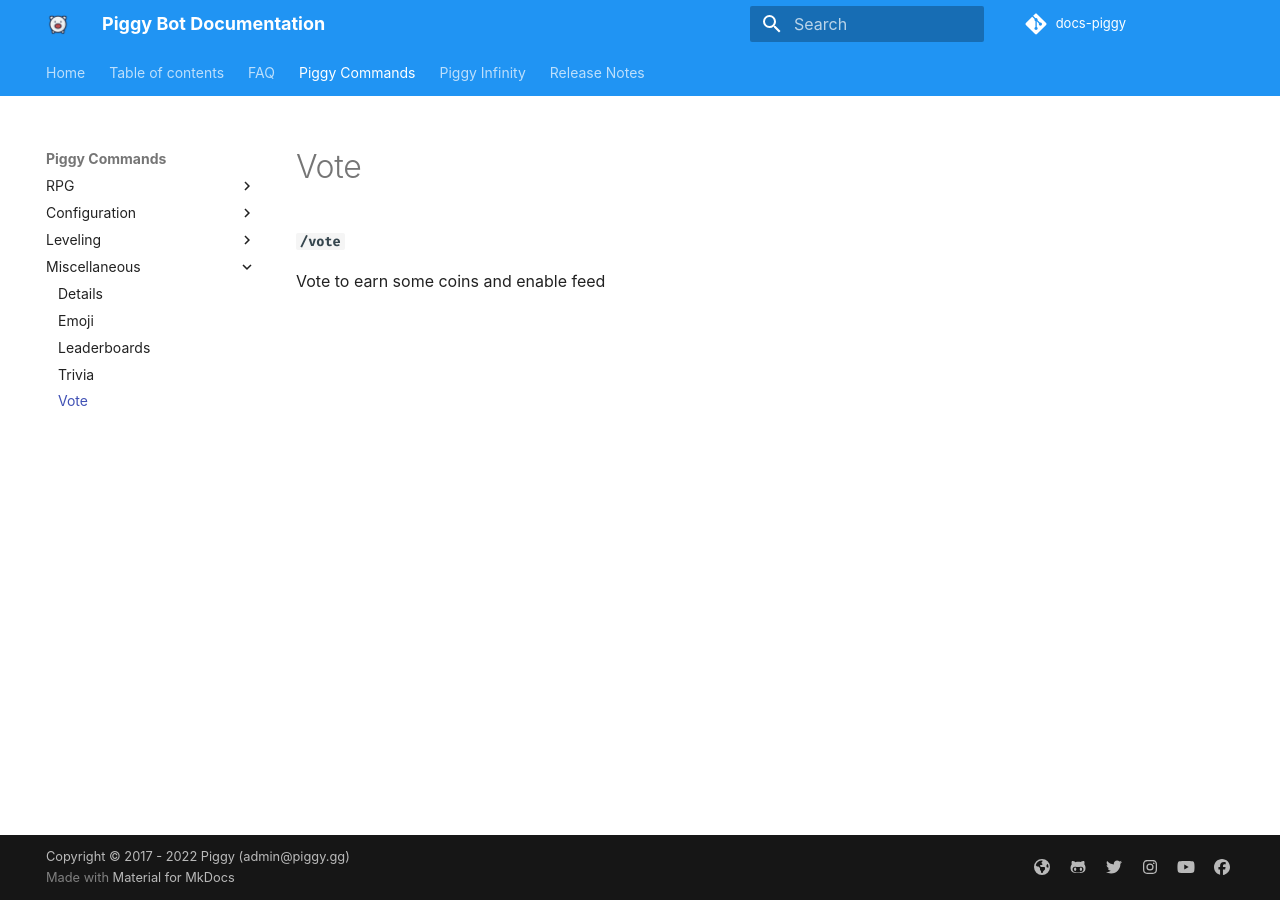
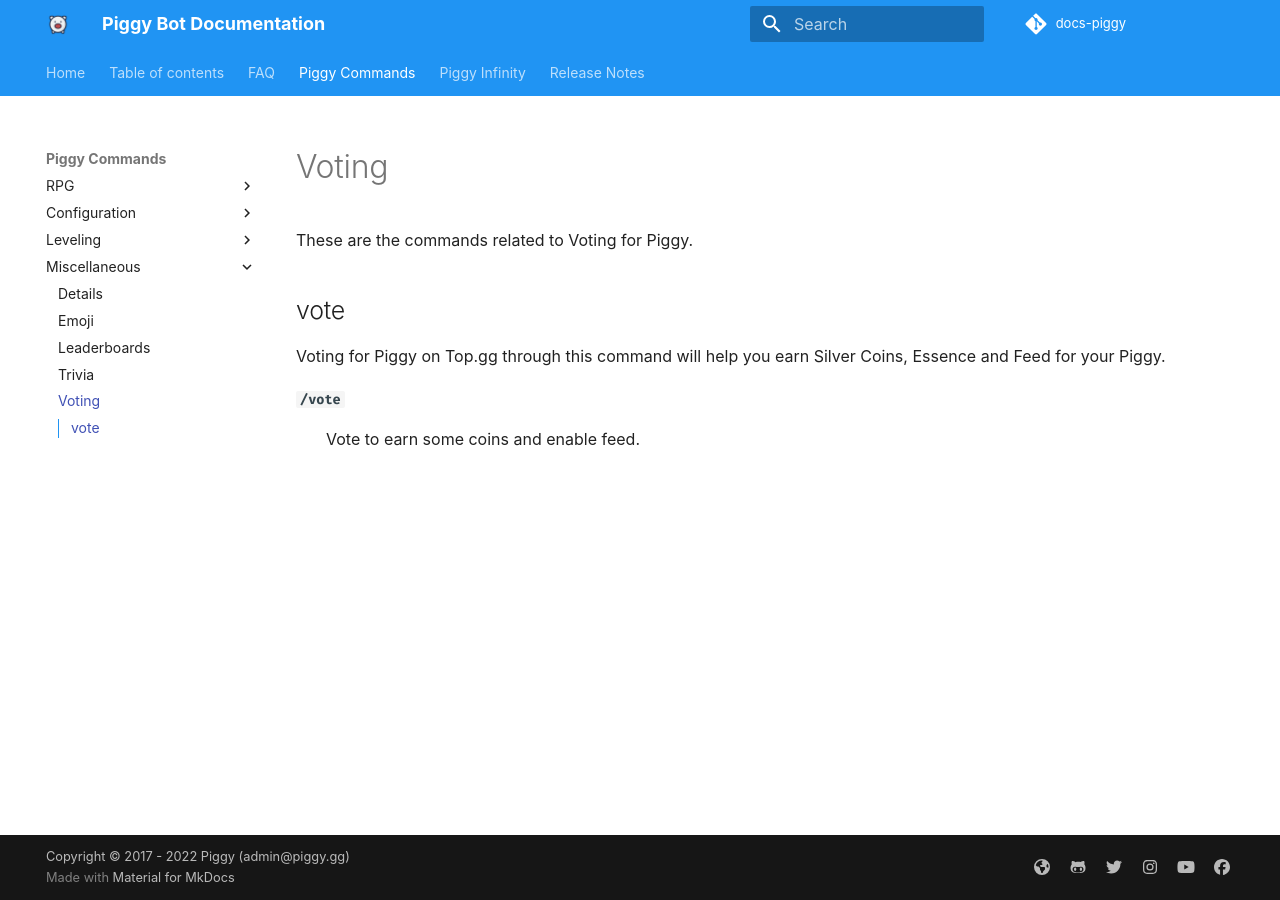
Before and after one commit to botlabs-gg/docs-piggy, an MkDocs documentation site: the page built from docs/Piggy-Commands/miscellaneous/voting.md, in a window 1280 px wide. Built offline with MkDocs 1.6.1 and Material for MkDocs 9.7.7, drawn with Linux system fonts in a browser that asks for light colours; some web fonts are replaced; comment, search, counter and statistics services are not loaded.

Commit message:
Updated Trivia and Voting sections

```diff
--- a/docs/Piggy-Commands/miscellaneous/voting.md
+++ b/docs/Piggy-Commands/miscellaneous/voting.md
@@ -1,4 +1,9 @@
-# Vote
-__`/vote`__
+# Voting
+These are the commands related to Voting for Piggy.
 
-Vote to earn some coins and enable feed
+## vote
+Voting for Piggy on Top.gg through this command will help you earn Silver Coins, Essence and Feed for your Piggy.
+<dl>
+<dt><code><b>/vote</b></code>
+<dd>Vote to earn some coins and enable feed.
+</dl>
```
Also changed, not shown: docs/Piggy-Commands/miscellaneous/trivia.md (+7 -2 lines).
